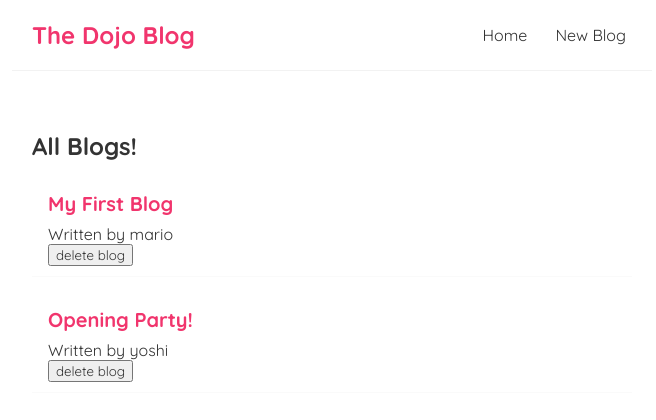
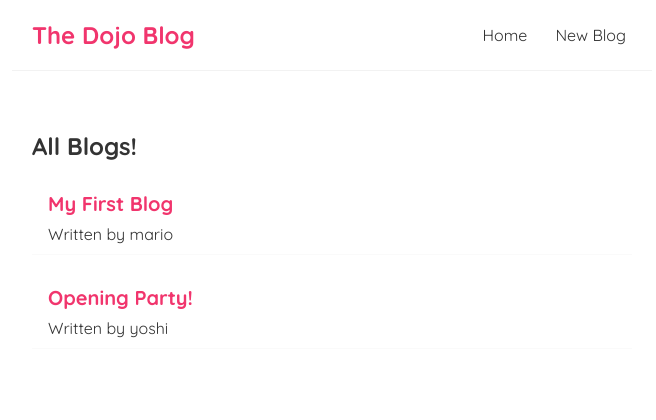
Before and after one commit to Keyur25/dojo-blog, a React (Create React App) app: page / in a window 1280 px wide. Shown: the top 420 px of the page, without its empty margins (308-964 px from the left). Built offline with nearby package versions, Linux system fonts and the light colour scheme; data requests are answered from the project's data file.

Commit message:
removed delete blog feature

```diff
--- a/src/BlogList.js
+++ b/src/BlogList.js
@@ -1,4 +1,4 @@
-const BlogList = ({blogs, title, handleDelete}) => {
+const BlogList = ({blogs, title}) => {
     return (
         <div className="blog-list">
         <h2>{title}</h2>
@@ -6,7 +6,6 @@
                 <div className="blog-preview" key={blog.id} >
                     <h2>{ blog.title }</h2>
                     <p>Written by { blog.author }</p>
-                    <button onClick={() => handleDelete(blog.id)}>delete blog</button>
                 </div>
             ))}
         </div>
--- a/src/Home.js
+++ b/src/Home.js
@@ -4,11 +4,6 @@
 const Home = () => {
 
     const [blogs, setBlogs] = useState();
-
-    const handleDelete = (id) => {
-        const newBlogs = blogs.filter(blog => blog.id !== id);
-        setBlogs(newBlogs);
-    };
 
     useEffect(() => {
         fetch("http://localhost:8000/blogs")
@@ -22,7 +17,7 @@
 
     return (
         <div className="home">
-            { blogs && <BlogList blogs={blogs} title="All Blogs!" handleDelete={handleDelete} />}
+            { blogs && <BlogList blogs={blogs} title="All Blogs!" />}
         </div>
      );
 }
```
